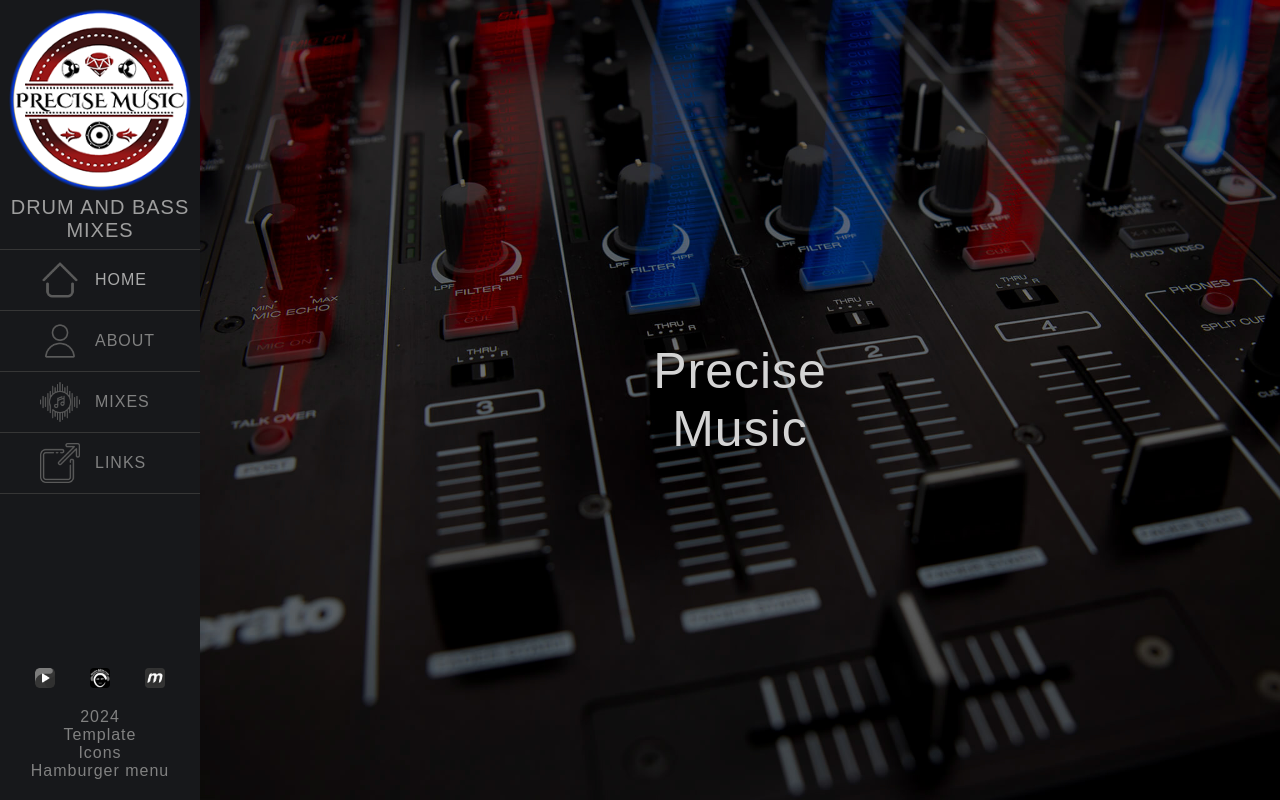
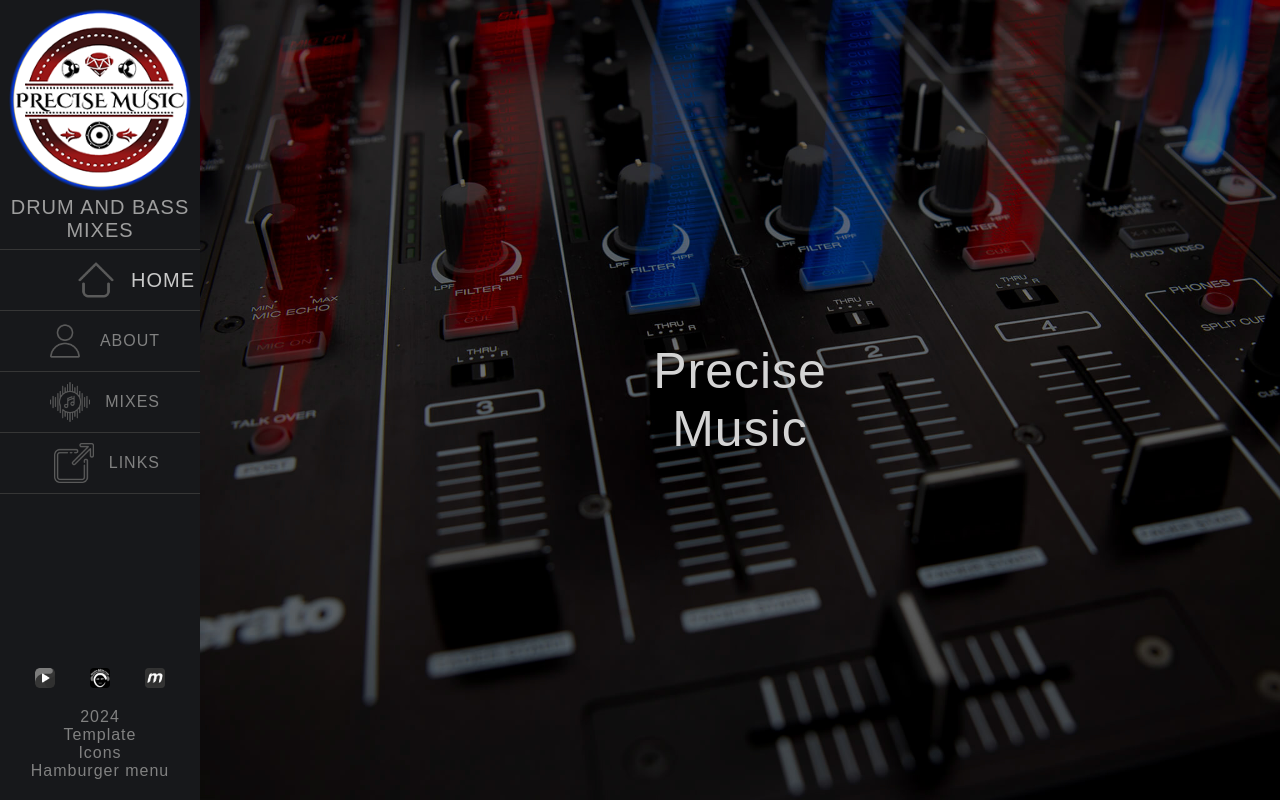
Before and after one commit to matejvalocky/precise-music-react, a React (Create React App) app: page / in a window 1280 px wide. Built offline with nearby package versions, Linux system fonts and the light colour scheme; a web font is replaced by a local one.

Commit message:
štýlovanie NavLink a classy active

```diff
--- a/src/components/SideNav.css
+++ b/src/components/SideNav.css
@@ -54,12 +54,7 @@ nav{
 
 }
 
-nav ul{
-    display: flex;
-    flex-direction: column;
-    justify-content: center;
-    align-items: left;
-}
+
 
 
 
@@ -70,12 +65,14 @@ nav ul li{
     list-style-type: none;
     text-transform: uppercase;
     border-bottom: 1px rgb(54, 54, 54) solid;
+
 }
 
 .menuLink{
+    width: 120px;
     display: flex;
     flex-direction: row;
-    justify-content: flex-start;
+    justify-content: flex-end;
     align-items: center;
     text-decoration: none;
     color: #818181;
@@ -203,5 +200,8 @@ nav ul li .icon :not(:hover){
 
 
 .active{
-    color: rgb(170, 170, 170);
+    color: rgb(201, 201, 201);
+    position: relative;
+    left: 35px;
+    font-size: 20px;
 }
```
